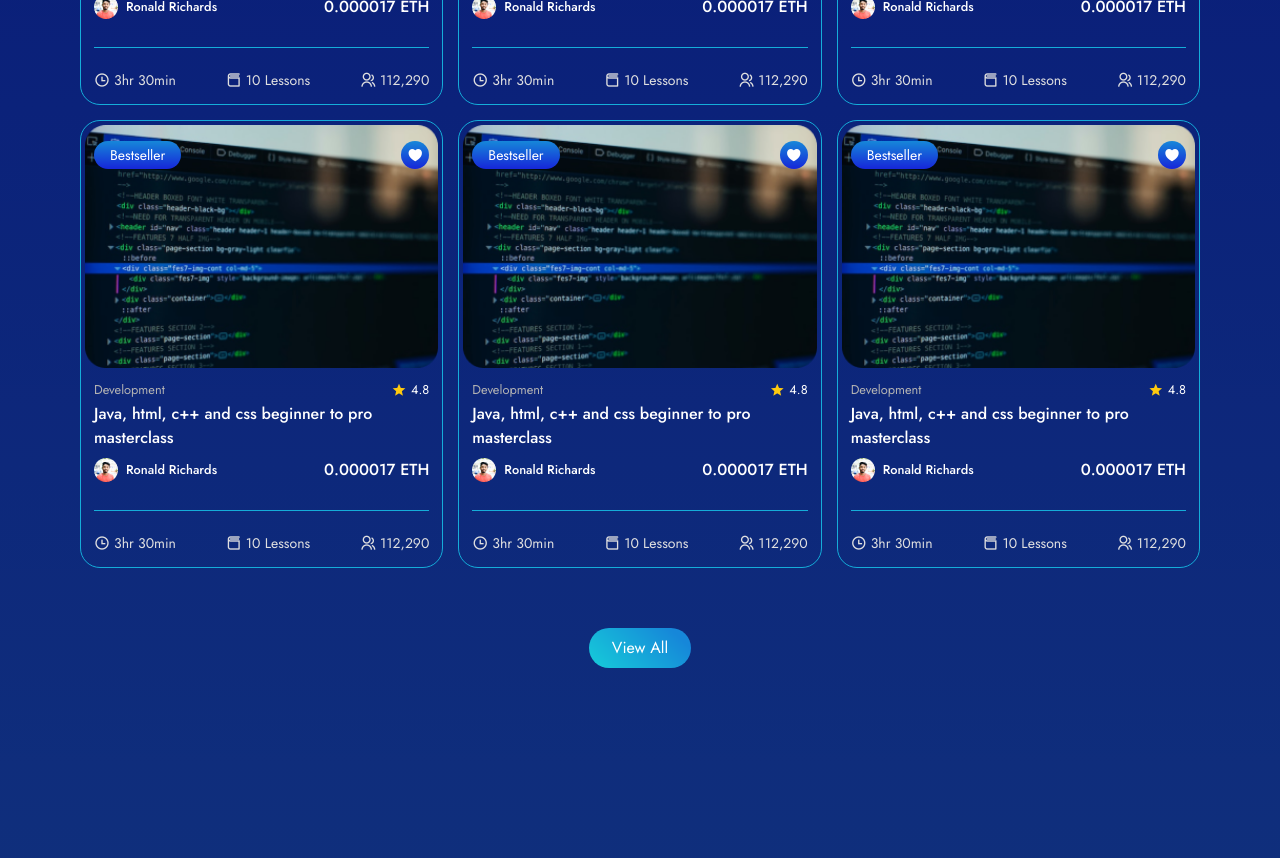
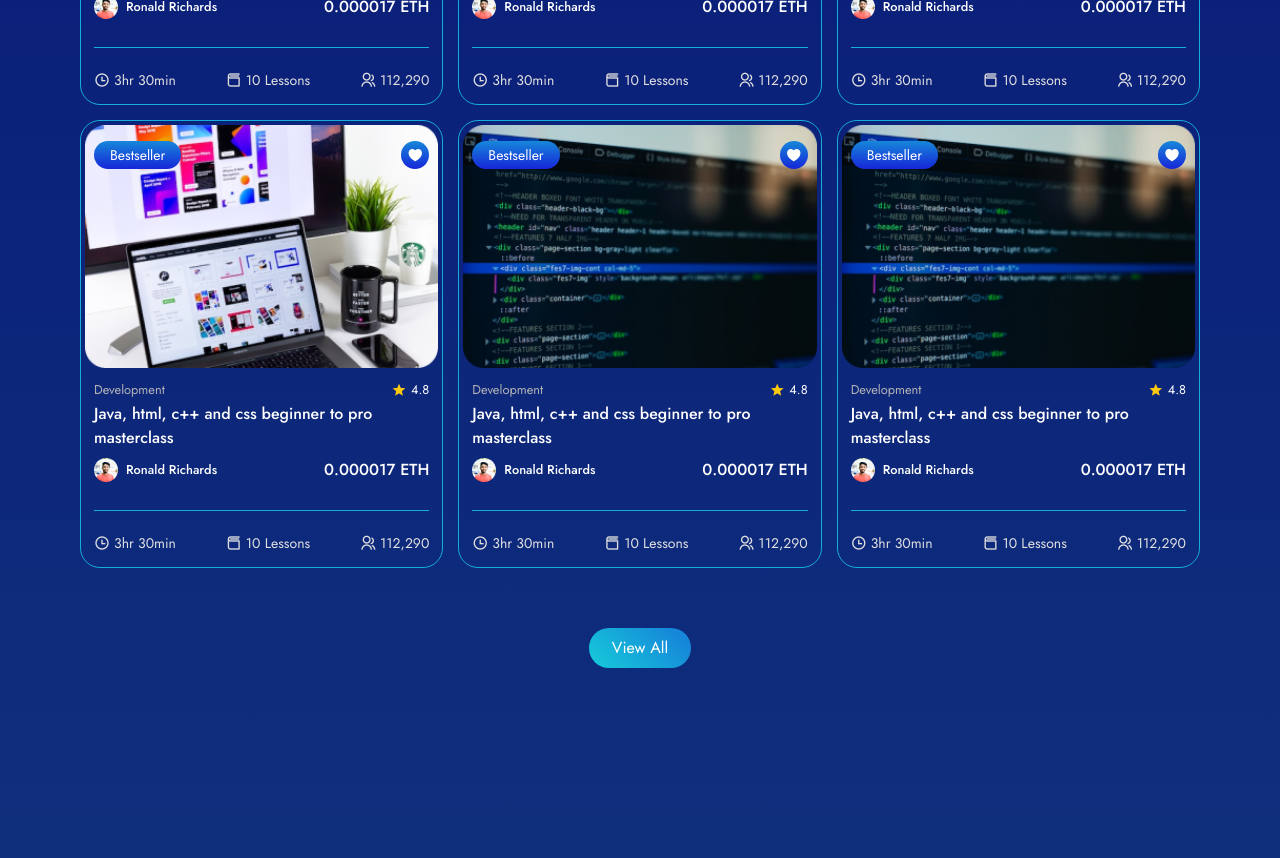
Before and after one commit to NerdwareX/nerdwarex-waitlist, a React (Create React App) app: page / in a window 1280 px wide. Shown: the part 1920-2778 px from the top of the page. Built offline with nearby package versions, Linux system fonts and the light colour scheme.

Commit message:
Update data.js

```diff
--- a/src/data.js
+++ b/src/data.js
@@ -104,7 +104,7 @@ export const courses = [
     heartIcon: "ri-heart-3-fill",
   },
   {
-    image: require("./assets/img.png"),
+    image: require("./assets/webd.png"),
     title: "Development",
     starIcon: "ri-star-s-fill",
     rating: "4.8",
```
